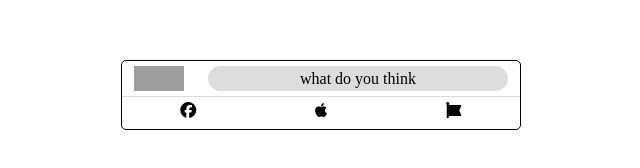
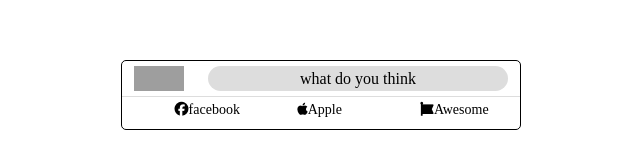
Before and after one commit to DDL379/homework3_html, a plain HTML site: page index.html in a window 1280 px wide. Shown: the whole page, without its empty margins (319-959 px from the left). Drawn offline with Linux system fonts and the light colour scheme; grey boxes are pictures that could not be loaded.

Commit message:
fix add text

```diff
--- a/index.html
+++ b/index.html
@@ -24,9 +24,9 @@
         <div class="text">what do you think</div>
       </div>
       <div class="logo">
-        <i class="fa-brands fa-facebook"></i>
-        <i class="fa-brands fa-apple"></i>
-        <i class="fa-brands fa-font-awesome"></i>
+        <i class="fa-brands fa-facebook">facebook</i>
+        <i class="fa-brands fa-apple">Apple</i>
+        <i class="fa-brands fa-font-awesome">Awesome</i>
       </div>
     </div>
   </body>
--- a/style.css
+++ b/style.css
@@ -39,7 +39,8 @@ img {
 
 .logo {
     display: flex;
-    justify-content: space-around;
+    justify-content: space-between;
     width: 100%;
-
+    padding-right: 30px;
+    font-size: 14px;
 }
```
